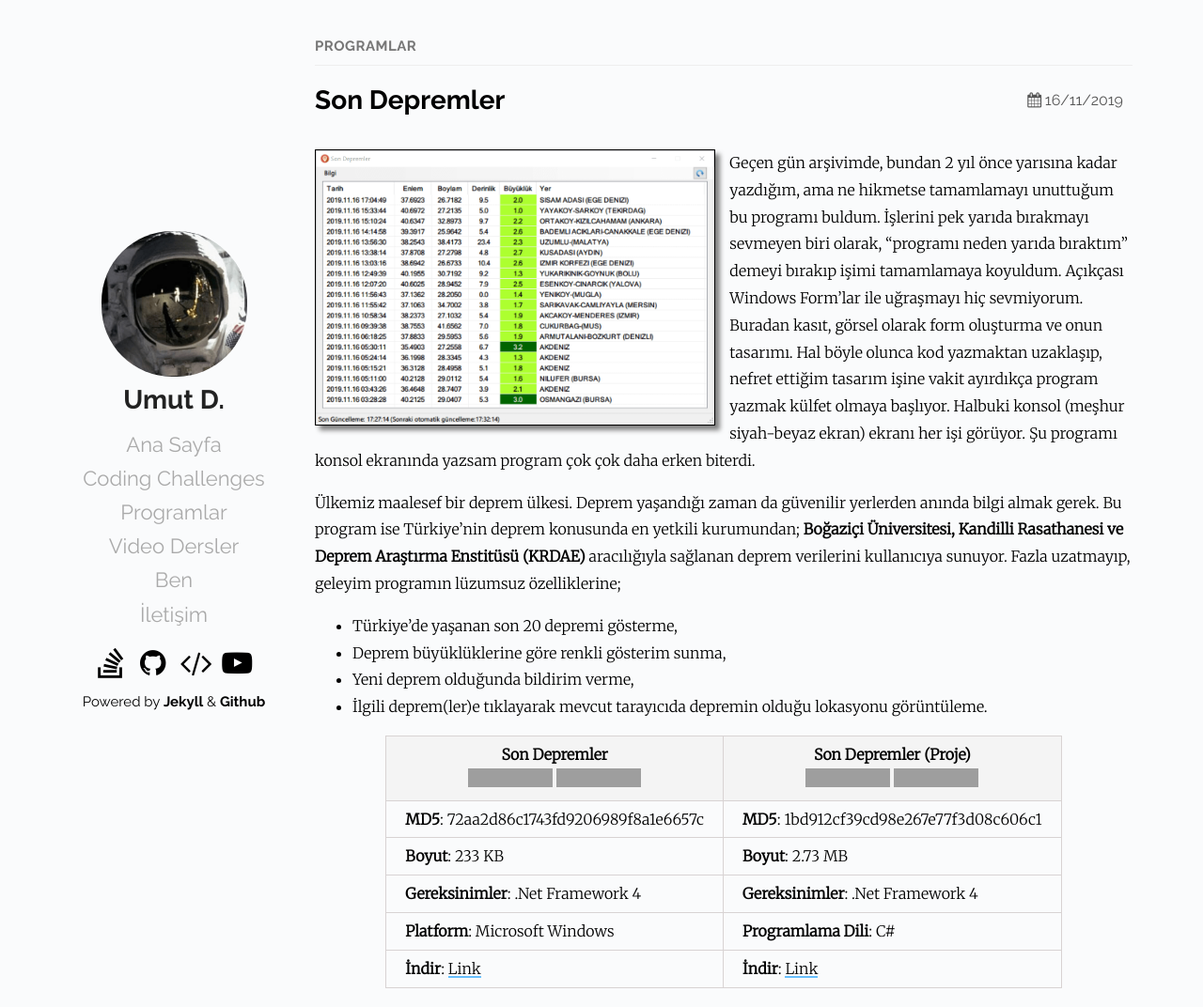
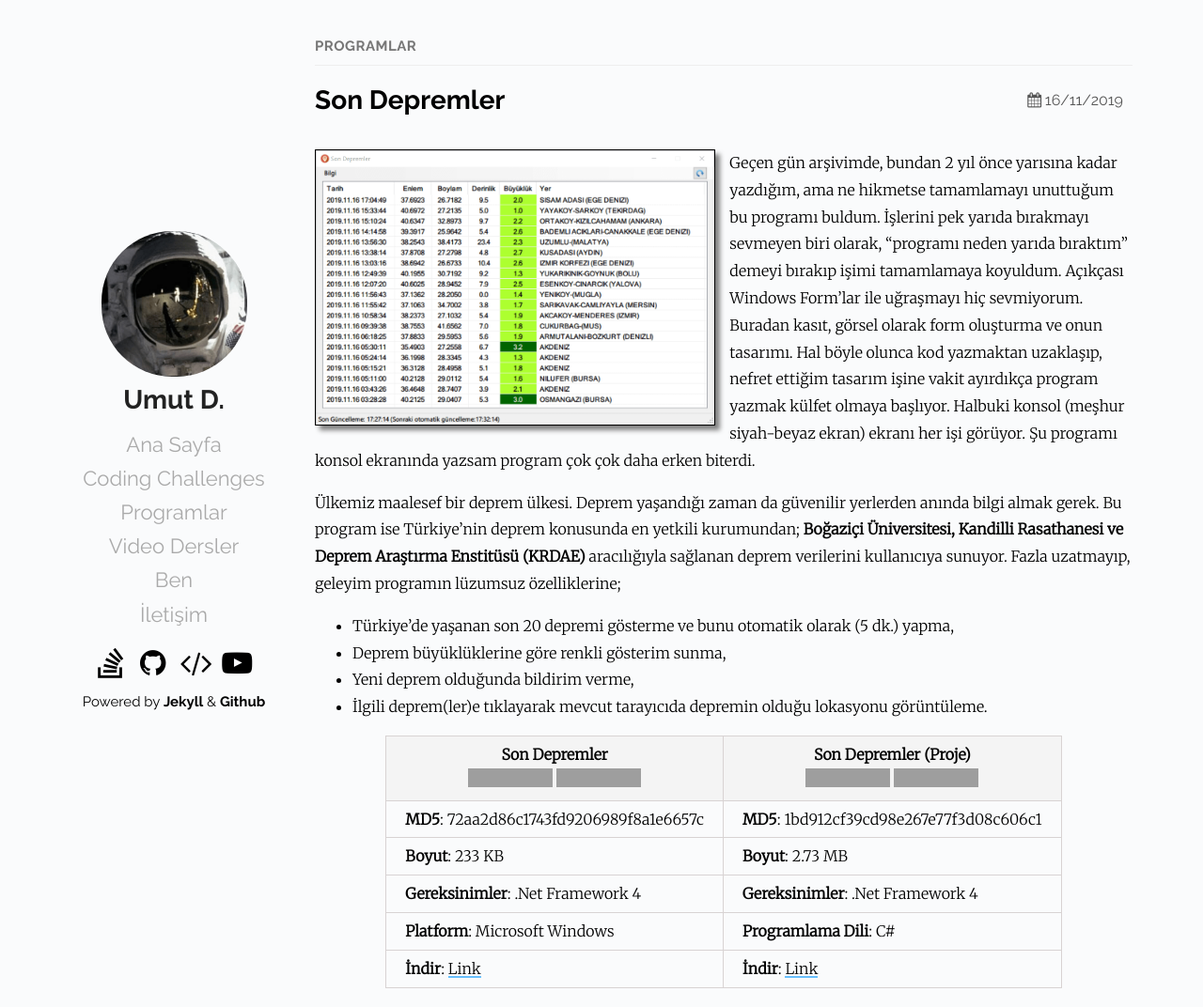
Before and after one commit to Umut-D/umutd.com, a Jekyll site: the page built from _posts/programlar/2019-11-16-son-depremler.md, in a window 1280 px wide and 1072 px high. Shown: the whole window at 94% size. Built offline with Jekyll 4.4.1, drawn with Linux system fonts in a browser that asks for light colours; grey boxes are pictures that could not be loaded.

Commit message:
son depremler programi eklendi

```diff
--- a/_posts/programlar/2019-11-16-son-depremler.md
+++ b/_posts/programlar/2019-11-16-son-depremler.md
@@ -12,7 +12,7 @@
 
 Ülkemiz maalesef bir deprem ülkesi. Deprem yaşandığı zaman da güvenilir yerlerden anında bilgi almak gerek. Bu program ise Türkiye'nin deprem konusunda en yetkili kurumundan; **Boğaziçi Üniversitesi, Kandilli Rasathanesi ve Deprem Araştırma Enstitüsü (KRDAE)** aracılığıyla sağlanan deprem verilerini kullanıcıya sunuyor. Fazla uzatmayıp, geleyim programın lüzumsuz özelliklerine;
 
-- Türkiye'de yaşanan son 20 depremi gösterme,
+- Türkiye'de yaşanan son 20 depremi gösterme ve bunu otomatik olarak (5 dk.) yapma,
 - Deprem büyüklüklerine göre renkli gösterim sunma,
 - Yeni deprem olduğunda bildirim verme,
 - İlgili deprem(ler)e tıklayarak mevcut tarayıcıda depremin olduğu lokasyonu görüntüleme.
```
Also changed, not shown: _posts/programlar/2019-10-31-tcmb-kurlari.md (+1 -1 lines).
